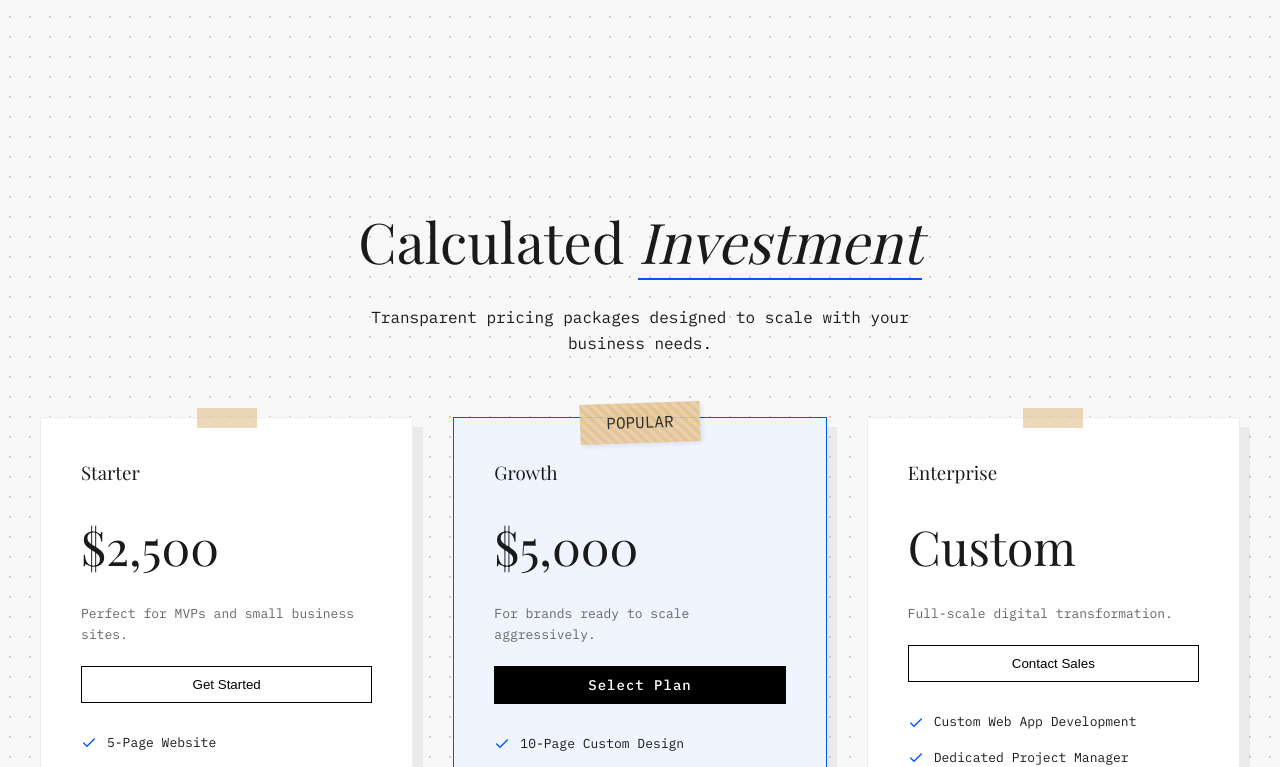
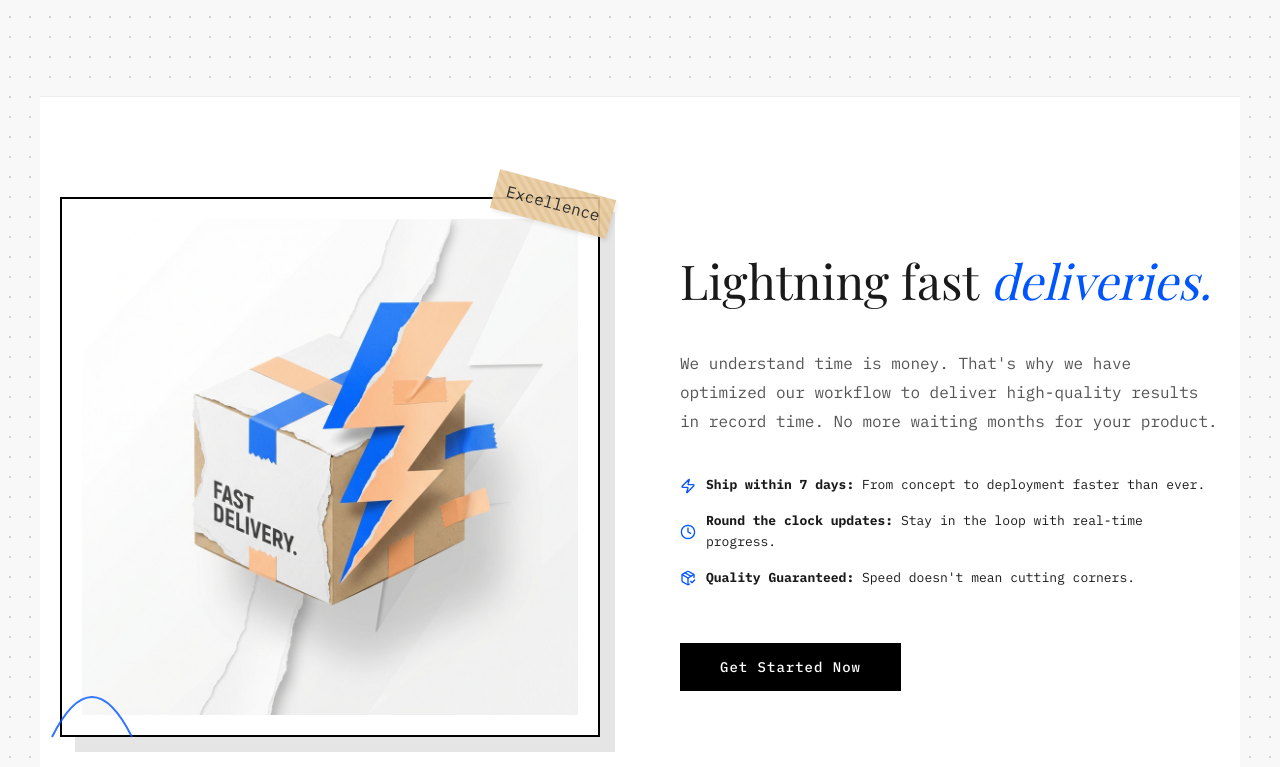
Before and after one commit to dhruvxop19/rivera-labs, a React (Vite) app: page / in a window 1280 px wide. Shown: the part 1453-2220 px from the top of the page. Built offline with nearby package versions, Linux system fonts and the light colour scheme; a web font is replaced by a local one.

Commit message:
ui changes

```diff
--- a/src/components/Collage.jsx
+++ b/src/components/Collage.jsx
@@ -23,8 +23,11 @@ const Collage = () => {
                 transition={{ duration: 0.8 }}
                 style={{
                     backgroundImage: `url(${heroCollageImg})`,
-                    backgroundSize: 'cover',
+                    backgroundSize: 'contain',
+                    backgroundRepeat: 'no-repeat',
                     backgroundPosition: 'center',
+                    width: '100%',
+                    height: '100%',
                     overflow: 'hidden'
                 }}
             >
--- a/src/components/Hero.jsx
+++ b/src/components/Hero.jsx
@@ -4,20 +4,12 @@ import Collage from './Collage';
 
 const Hero = () => {
     return (
-        <section className="container hero" style={{
-            padding: '80px 20px',
-            display: 'grid',
-            gridTemplateColumns: '1fr 1fr',
-            gap: '40px',
-            minHeight: '80vh',
-            alignItems: 'center'
-        }}>
+        <section className="container hero">
             <div className="hero-text">
                 <motion.h1
                     initial={{ y: 20, opacity: 0 }}
                     animate={{ y: 0, opacity: 1 }}
                     transition={{ duration: 0.8 }}
-                    style={{ fontSize: '4.5rem', lineHeight: '1.1', marginBottom: '40px' }}
                 >
                     A seasoned team for high <span style={{ fontStyle: 'italic', color: 'var(--accent-blue)' }}>impact digital products</span>
                 </motion.h1>
@@ -27,7 +19,6 @@ const Hero = () => {
                     initial={{ opacity: 0 }}
                     animate={{ opacity: 1 }}
                     transition={{ delay: 0.4, duration: 0.8 }}
-                    style={{ maxWidth: '300px', fontSize: '14px', marginTop: '40px' }}
                 >
                     At Rivera Labs, we use an integrated approach to design, code, and scale MVPs, apps, and brands for the modern web.
                 </motion.div>
--- a/src/components/Services.jsx
+++ b/src/components/Services.jsx
@@ -4,9 +4,12 @@ import tornPaper from '../assets/torn-paper.png';
 
 const Services = () => {
     return (
-        <section className="container services-section" style={{ padding: '100px 20px', display: 'grid', gridTemplateColumns: 'repeat(auto-fit, minmax(300px, 1fr))', gap: '60px', alignItems: 'center' }}>
+        <section className="container services-section">
             <div className="torn-paper-blue" style={{
-                background: 'var(--accent-blue)',
+                backgroundColor: 'var(--accent-blue)',
+                backgroundImage: `url(${tornPaper})`,
+                backgroundSize: 'cover',
+                backgroundBlendMode: 'overlay',
                 minHeight: '600px',
                 clipPath: 'polygon(0% 0%, 100% 5%, 95% 45%, 100% 100%, 10% 95%, 0% 100%)',
                 display: 'flex',
@@ -14,7 +17,6 @@ const Services = () => {
                 padding: '40px',
                 position: 'relative'
             }}>
-                <div style={{ position: 'absolute', top: 0, left: 0, width: '100%', height: '100%', backgroundImage: `url(${tornPaper})`, opacity: 0.2, mixBlendMode: 'multiply', backgroundSize: 'cover' }}></div>
                 <div style={{ color: 'white', fontSize: '12px', maxWidth: '200px', zIndex: 2 }}>
                     MARKETING / SEO / ADS / SOCIAL / CONTENT
                     <br /><br />
--- /dev/null
+++ b/src/components/ShippingSection.jsx
@@ -0,0 +1,86 @@
+import React from 'react';
+import { motion } from 'framer-motion';
+import { Zap, Clock, PackageCheck } from 'lucide-react';
+import fastShippingImg from '../assets/fast-shipping.png';
+
+const ShippingSection = () => {
+    return (
+        <section className="container shipping-section">
+            <div className="shipping-image-container">
+                <motion.div
+                    initial={{ scale: 0.9, opacity: 0 }}
+                    whileInView={{ scale: 1, opacity: 1 }}
+                    transition={{ duration: 0.8 }}
+                    viewport={{ once: true }}
+                    className="shipping-img-wrapper"
+                >
+                    <img src={fastShippingImg} alt="Fast Shipping" className="shipping-img" />
+                    {/* Decorative elements */}
+                    <div className="tape" style={{ top: '-15px', right: '-15px', transform: 'rotate(15deg)' }}>Excellence</div>
+                    <div className="scribble" style={{ bottom: '-20px', left: '-20px' }}>
+                        <svg width="100" height="100" viewBox="0 0 100 100" fill="none" stroke="var(--accent-blue)" strokeWidth="2">
+                            <path d="M10,90 Q50,10 90,90" />
+                        </svg>
+                    </div>
+                </motion.div>
+            </div>
+
+            <div className="shipping-content">
+                <motion.h2
+                    initial={{ y: 20, opacity: 0 }}
+                    whileInView={{ y: 0, opacity: 1 }}
+                    transition={{ duration: 0.6 }}
+                    viewport={{ once: true }}
+                    style={{ fontSize: '3rem', marginBottom: '30px' }}
+                >
+                    Lightning fast <span style={{ color: 'var(--accent-blue)', fontFamily: 'var(--font-serif)', fontStyle: 'italic' }}>deliveries.</span>
+                </motion.h2>
+
+                <p style={{ fontSize: '16px', lineHeight: '1.8', color: '#555', marginBottom: '40px' }}>
+                    We understand time is money. That's why we have optimized our workflow to deliver high-quality results in record time. No more waiting months for your product.
+                </p>
+
+                <ul className="features-list">
+                    <motion.li
+                        initial={{ x: -20, opacity: 0 }}
+                        whileInView={{ x: 0, opacity: 1 }}
+                        transition={{ delay: 0.2 }}
+                        viewport={{ once: true }}
+                    >
+                        <Zap size={20} />
+                        <span><strong>Ship within 7 days:</strong> From concept to deployment faster than ever.</span>
+                    </motion.li>
+                    <motion.li
+                        initial={{ x: -20, opacity: 0 }}
+                        whileInView={{ x: 0, opacity: 1 }}
+                        transition={{ delay: 0.3 }}
+                        viewport={{ once: true }}
+                    >
+                        <Clock size={20} />
+                        <span><strong>Round the clock updates:</strong> Stay in the loop with real-time progress.</span>
+                    </motion.li>
+                    <motion.li
+                        initial={{ x: -20, opacity: 0 }}
+                        whileInView={{ x: 0, opacity: 1 }}
+                        transition={{ delay: 0.4 }}
+                        viewport={{ once: true }}
+                    >
+                        <PackageCheck size={20} />
+                        <span><strong>Quality Guaranteed:</strong> Speed doesn't mean cutting corners.</span>
+                    </motion.li>
+                </ul>
+
+                <motion.button
+                    className="btn"
+                    style={{ marginTop: '40px' }}
+                    whileHover={{ scale: 1.05 }}
+                    whileTap={{ scale: 0.95 }}
+                >
+                    Get Started Now
+                </motion.button>
+            </div>
+        </section>
+    );
+};
+
+export default ShippingSection;
--- a/src/index.css
+++ b/src/index.css
@@ -277,3 +277,143 @@ ul {
   position: absolute;
   opacity: 0.8;
 }
+
+/* Hero Section Styles moved from inline */
+.hero {
+  padding: 80px 20px;
+  display: grid;
+  grid-template-columns: 1fr 1fr;
+  gap: 40px;
+  min-height: 80vh;
+  align-items: center;
+}
+
+.hero-text h1 {
+  font-size: 4.5rem;
+  line-height: 1.1;
+  margin-bottom: 40px;
+}
+
+.sub-text {
+  max-width: 300px;
+  font-size: 14px;
+  margin-top: 40px;
+}
+
+/* Services Section Styles moved from inline */
+.services-section {
+  padding: 100px 20px;
+  display: grid;
+  grid-template-columns: repeat(auto-fit, minmax(300px, 1fr));
+  gap: 60px;
+  align-items: center;
+}
+
+/* Shipping Section */
+.shipping-section {
+  padding: 100px 20px;
+  display: grid;
+  grid-template-columns: 1fr 1fr;
+  gap: 80px;
+  align-items: center;
+  background: #fff;
+  border-top: 1px solid #eee;
+  border-bottom: 1px solid #eee;
+}
+
+.shipping-img-wrapper {
+  position: relative;
+  padding: 20px;
+  border: 2px solid #000;
+  box-shadow: 15px 15px 0px rgba(0, 0, 0, 0.1);
+  background: #fff;
+  transform: rotate(-2deg);
+  transition: transform 0.3s ease;
+}
+
+.shipping-img-wrapper:hover {
+  transform: rotate(0deg) scale(1.02);
+}
+
+.shipping-img {
+  width: 100%;
+  height: auto;
+  display: block;
+}
+
+/* Responsive Styles */
+@media (max-width: 900px) {
+  .hero {
+    grid-template-columns: 1fr;
+    text-align: center;
+    min-height: auto;
+    padding-top: 40px;
+  }
+
+  .hero-text {
+    display: flex;
+    flex-direction: column;
+    align-items: center;
+  }
+
+  .hero-text h1 {
+    font-size: 3rem;
+  }
+
+  .collage-area {
+    margin-top: 40px;
+    height: 400px !important;
+  }
+
+  .services-section {
+    grid-template-columns: 1fr;
+  }
+
+  .torn-paper-blue {
+    min-height: 400px !important;
+    margin-bottom: 30px;
+  }
+
+  .shipping-section {
+    grid-template-columns: 1fr;
+    padding: 60px 20px;
+    gap: 40px;
+  }
+
+  .shipping-img-wrapper {
+    margin: 0 auto 40px;
+    max-width: 400px;
+    transform: rotate(0deg);
+  }
+}
+
+@media (max-width: 600px) {
+  .navbar {
+    flex-direction: column;
+    gap: 15px;
+    padding: 15px;
+  }
+
+  .nav-links {
+    display: flex;
+    gap: 15px;
+    flex-wrap: wrap;
+    justify-content: center;
+  }
+
+  .nav-links a {
+    margin-right: 0;
+  }
+
+  .hero-text h1 {
+    font-size: 2.5rem;
+  }
+
+  .pricing-grid {
+    grid-template-columns: 1fr;
+  }
+
+  .price {
+    font-size: 2.5rem;
+  }
+}
--- a/src/pages/Home.jsx
+++ b/src/pages/Home.jsx
@@ -6,6 +6,7 @@ import Pricing from '../components/Pricing';
 import Testimonials from '../components/Testimonials';
 import CTA from '../components/CTA';
 import Footer from '../components/Footer';
+import ShippingSection from '../components/ShippingSection';
 
 const Home = () => {
     return (
@@ -13,6 +14,7 @@ const Home = () => {
             <Navbar />
             <Hero />
             <Services />
+            <ShippingSection />
             <Pricing />
             <Testimonials />
             <CTA />
```
Also changed, not shown: src/assets/fast-shipping.png (added), 1 other file (tests, documents, lock files or other folders).
